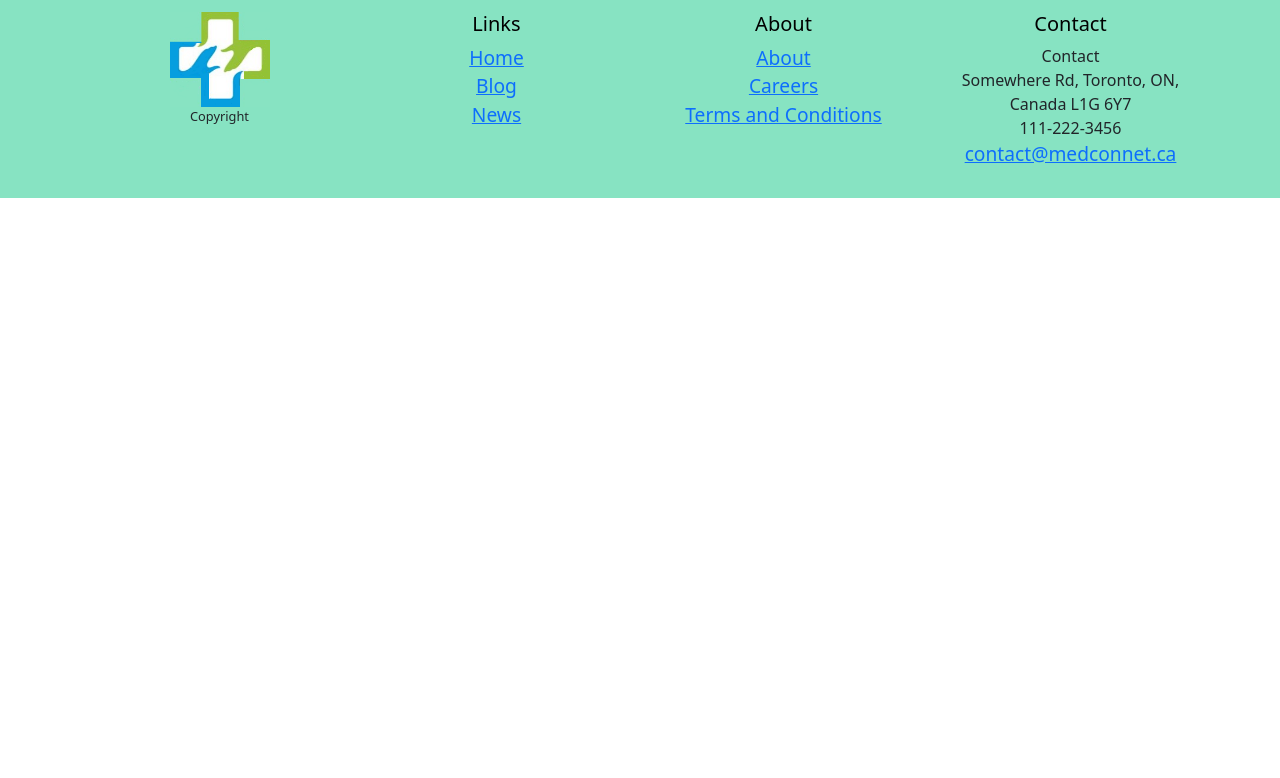
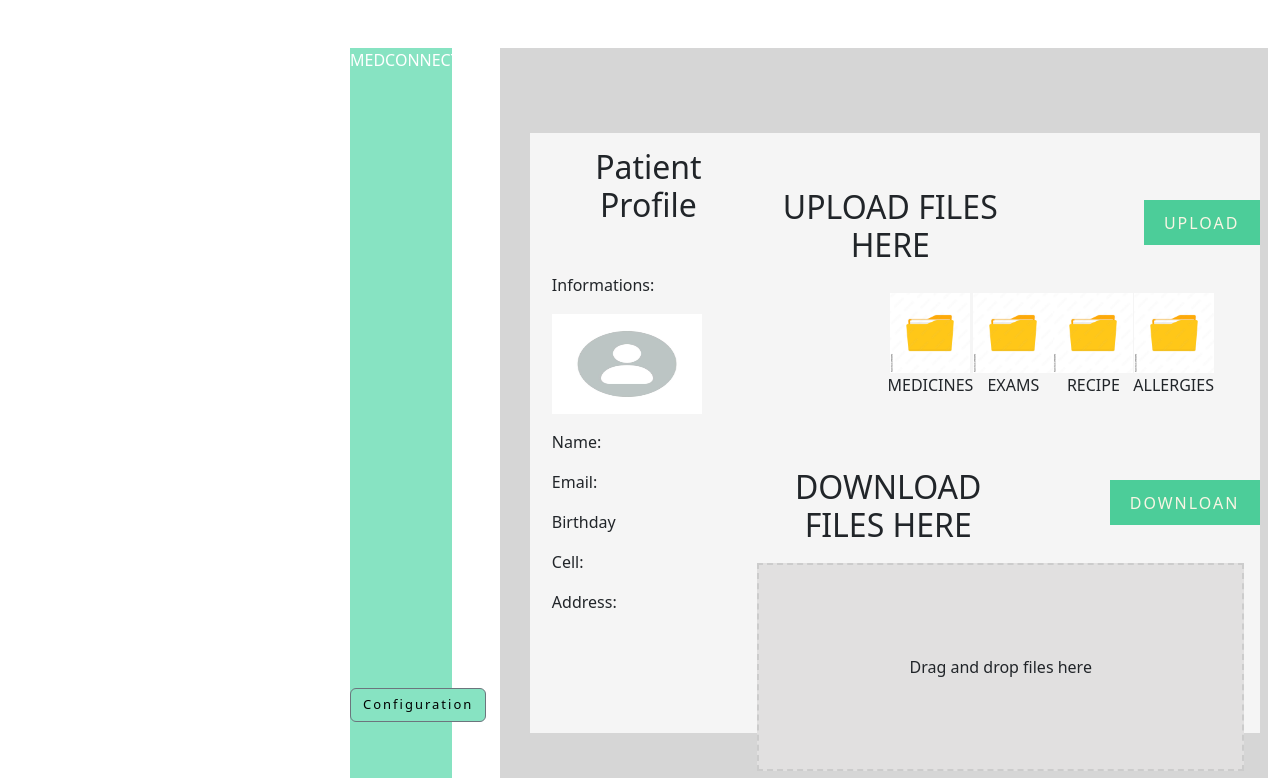
Before and after one commit to COMP231001team3/COMP231_Sec.001_W2024_Team3_MedConnect, a React (Create React App) app in the folder client/: page /MyFiles in a window 1280 px wide. Shown: the part 602-1380 px from the top of the page. Before the commit the page ends 800 px from the top, so only its background shows below. Built offline with nearby package versions, Linux system fonts and the light colour scheme.

Commit message:
update front-end

```diff
--- a/client/src/App.js
+++ b/client/src/App.js
@@ -18,6 +18,7 @@ import DoctorProfileForUser from './components/doctorProfileForUser.jsx';
 import Logout from './components/logout.jsx';
 //import ReceptionistProfile from './components/receptionistProfile.jsx';
 //import DoctorProfile from './components/doctorProfile.jsx';
+import UploadingDownloadingFiles from './components/uploadingDownloadingFiles.jsx';
 
 
 function App() {
@@ -38,6 +39,7 @@ function App() {
           <Route path="/receptionistProfile" element={<ReceptionistProfile />} />
           <Route path="/doctorProfile" element={<DoctorProfile />} />
           <Route path="/logout" element={<Logout />} />
+          <Route path="/MyFiles" element={<UploadingDownloadingFiles />} />
         </Routes>
         <Footer/>
       </Router>
--- a/client/src/components/NavBar.jsx
+++ b/client/src/components/NavBar.jsx
@@ -1,37 +1,62 @@
-import React from 'react';
-import 'bootstrap/dist/css/bootstrap.css';
-import './NavBar.css';
-import logo from './logo.png'
+import React from "react";
+import "bootstrap/dist/css/bootstrap.css";
+import "./NavBar.css";
+import logo from "./logo.png";
 
-
-{/*the navagation bar of the application*/}
+{
+  /*the navagation bar of the application*/
+}
 
 function NavBar() {
   return (
     <nav className="navbar navbar-expand-lg">
       <div className="container-fluid">
         <a className="navbar-brand" href="#">
-          <img src={logo} alt="Logo" width="180" height="155" className="navImg" />
+          <img
+            src={logo}
+            alt="Logo"
+            width="180"
+            height="155"
+            className="navImg"
+          />
         </a>
-        <button className="navbar-toggler" type="button" data-bs-toggle="collapse" data-bs-target="#navbarNav" aria-controls="navbarNav" aria-expanded="false" aria-label="Toggle navigation">
+        <button
+          className="navbar-toggler"
+          type="button"
+          data-bs-toggle="collapse"
+          data-bs-target="#navbarNav"
+          aria-controls="navbarNav"
+          aria-expanded="false"
+          aria-label="Toggle navigation"
+        >
           <span className="navbar-toggler-icon"></span>
         </button>
         <div className="collapse navbar-collapse" id="navbarNav">
           <ul className="navbar-nav ms-auto">
             <li className="nav-item">
-              <a className="nav-link" href="http://localhost:3000/">Home</a>
+              <a className="nav-link" href="/">
+                Home
+              </a>
             </li>
             <li className="nav-item">
-              <a className="nav-link" href="#">Features</a>
+              <a className="nav-link" href="#">
+                Features
+              </a>
             </li>
             <li className="nav-item">
-              <a className="nav-link" href="#">Blog</a>
+              <a className="nav-link" href="#">
+                Blog
+              </a>
             </li>
             <li className="nav-item">
-              <a className="nav-link" href="#">About</a>
+              <a className="nav-link" href="#">
+                About
+              </a>
             </li>
             <li className="nav-item">
-              <a className="nav-link" href="http://localhost:3000/sign-in">Login</a>
+              <a className="nav-link" href="/sign-in">
+                Login
+              </a>
             </li>
           </ul>
         </div>
--- a/client/src/components/doctorProfile.jsx
+++ b/client/src/components/doctorProfile.jsx
@@ -1,25 +1,31 @@
-import React from 'react';
-import 'bootstrap/dist/css/bootstrap.css';
-import './patientProfile.css';
-import profileImage from './profile.jpg';
+import React from "react";
+import "bootstrap/dist/css/bootstrap.css";
+import "./patientProfile.css";
+import profileImage from "./profile.jpg";
 
 function PatientProfile() {
   return (
-    <section className='patientProfile'>
-      <div className='bar'>
-        <p>SYSTEAM LOGO</p>
+    <section className="patientProfile">
+      <div className="bar">
+        <p>MEDCONNECT</p>
         <button className="btn btn-secondary">Configuration</button>
       </div>
-      <div className='containerProfile'>
-        <div className='profile'>
+      <div className="containerProfile">
+        <div className="profile">
           <h2>Doctor Profile</h2>
-          <div className='patientInf'>
+          <div className="patientInf">
             <p>Informations:</p>
-            <img src={profileImage} alt="Profile image" width="150" height="100" className="d-inline-block align-text-top mb-3" />
+            <img
+              src={profileImage}
+              alt="Profile image"
+              width="150"
+              height="100"
+              className="d-inline-block align-text-top mb-3"
+            />
             <p>Name:</p>
             <p>Email:</p>
           </div>
-          <div className='options'>
+          <div className="options">
             <button className="btn">View and Edit Profile</button>
             <button className="btn">Calendar</button>
             <button className="btn">Appointments History</button>
--- a/client/src/components/doctorProfileForUser.css
+++ b/client/src/components/doctorProfileForUser.css
@@ -1,4 +1,4 @@
-.doctorprofileTitle h3{
+.doctorprofileTitle h1{
   height: 90px;
   width: 100%;
   margin-top: 70px;
@@ -13,8 +13,8 @@
 }
 
 .doctorprofile img{
-  width: 35%;
-  height: 75%;
+  width: 30%;
+  height: 80%;
   margin-top: 5px;
   margin-left: 60px;
 }
@@ -58,7 +58,7 @@
 
 .clinicAddress {
   height: 650px;
-  width: 60%;
+  width: 30%;
   margin-left: 400px;
 
 }
@@ -74,7 +74,7 @@
  }
 
  .clinicAddress button{
-  margin-right: 900px;
+  margin-right: 300px;
  }
 
  .reviews{
@@ -110,3 +110,8 @@
  margin-top: 130px;
  font-size: 1.2rem;
 }
+
+.bookApp{
+  display: flex;
+  margin-top: 100px;
+}
--- a/client/src/components/doctorProfileForUser.jsx
+++ b/client/src/components/doctorProfileForUser.jsx
@@ -1,51 +1,66 @@
-import React from 'react';
-import 'bootstrap/dist/css/bootstrap.css';
-import './doctorProfileForUser.css'
-import profileImage from './profile.jpg';
-
-
-{/* Here the patien can see the doctor profile infortion.
-Stry#3: As a user, I can see doctor profile, so that I can see his/her information, availability and book an appointment*/}
-
+import React, { useState } from "react";
+import "bootstrap/dist/css/bootstrap.css";
+import "./doctorProfileForUser.css";
+import profileImage from "./profile.jpg";
+import AppointmentBooking from "./appointmentBooking.jsx";
 
 function DoctorProfileForUser() {
+  const [showCalendar, setShowCalendar] = useState(false);
+
+  const handleBookClick = () => {
+    setShowCalendar(true);
+  };
+
   return (
-      <section className='containerDoctorProfileForUser'>
-      <div className='doctorprofileTitle'><h3>Doctor profile</h3> </div>
-      <div className='doctorprofile'>
-       <img src={profileImage} alt="Profile Image"/>
+    <section className="containerDoctorProfileForUser">
+      <div className="doctorprofileTitle">
+        <h1>Doctor profile</h1>
+      </div>
+      <div className="doctorprofile">
+        <img src={profileImage} alt="Profile Image" />
         <ul>
-      <li> <h2>Doctor Name</h2></li>
+          <li>
+            <h2>Doctor Name</h2>
+          </li>
           <li> Location: </li>
-       <li>Clinic:  </li>
+          <li>Clinic: </li>
           <li>Speciality: </li>
-       <li> Experience:  </li>
+          <li> Experience: </li>
           <li>Price: </li>
         </ul>
       </div>
-      <div className='bookAppointmentTitle'><h3>Book Appointment</h3> </div>
-      <div className='bookAppointment'>
-       <p> [Provide a map her with text "see on map"]</p>
+      <div className="bookAppointmentTitle">
+        <h3>Book Appointment</h3>
       </div>
-      <div className='clinicAddress'>
+      <div className="bookAppointment">
+        <p> [Provide a map here with text "see on map"]</p>
+      </div>
+      <div className="bookApp">
+        <div className="clinicAddress">
           <ul>
-      <li> <h3>Clinic Name</h3></li>
+            <li>
+              <h3>Clinic: Get Well</h3>
+            </li>
             <li> Address:</li>
-       <li> Price per sesson: $120  </li>
+            <li> Price per session: $120 </li>
             <li> Contact 123-123:1234 </li>
           </ul>
-       <button> Book </button>
+          <button onClick={handleBookClick}> Book </button>
           <ul>
-      <li> <h3>Clinic Name</h3></li>
+            <li>
+              <h3>Clinic: Get Well</h3>
+            </li>
             <li> Address:</li>
-       <li> Price per sesson: $120  </li>
+            <li> Price per session: $120 </li>
             <li> Contact 123-123:1234 </li>
           </ul>
-       <button> Book </button>
+          <button onClick={handleBookClick}> Book </button>
         </div>
-      <div className='reviews'>
+        <div className="calendar">{showCalendar && <AppointmentBooking />}</div>
+      </div>
+      <div className="reviews">
         <h3>Reviews</h3>
-      <img src={profileImage } alt="picture"/>
+        <img src={profileImage} alt="picture" />
         <ul>
           <li>Jessica Alba</li>
           <li>July 3/2024</li>
--- a/client/src/components/footer.jsx
+++ b/client/src/components/footer.jsx
@@ -1,10 +1,11 @@
-import React from 'react';
-import 'bootstrap/dist/css/bootstrap.css';
-import './footer.css';
-import logo from './logo.png'
+import React from "react";
+import "bootstrap/dist/css/bootstrap.css";
+import "./footer.css";
+import logo from "./logo.png";
 
-
-{/*the footer of the application*/}
+{
+  /*the footer of the application*/
+}
 
 function Footer() {
   return (
@@ -13,33 +14,62 @@ function Footer() {
         <div className="row">
           <div className="col-md-3">
             <div className="footerImg">
-              <img src={logo} alt="Logo" width="115" height="95"/>
+              <img src={logo} alt="Logo" width="115" height="95" />
               <p className="text-gray">Copyright</p>
             </div>
           </div>
           <div className="col-md-3">
             <h5 className="text-black">Links</h5>
             <ul className="list-unstyled">
-              <li><a className="text-gray" href="http://localhost:3000/">Home</a></li>
-              <li><a className="text-gray" href="#">Blog</a></li>
-              <li><a className="text-gray" href="#">News</a></li>
+              <li>
+                <a className="text-gray" href="/">
+                  Home
+                </a>
+              </li>
+              <li>
+                <a className="text-gray" href="/">
+                  Blog
+                </a>
+              </li>
+              <li>
+                <a className="text-gray" href="/">
+                  News
+                </a>
+              </li>
             </ul>
           </div>
           <div className="col-md-3">
             <h5 className="text-black">About</h5>
             <ul className="list-unstyled">
-              <li><a className="text-gray" href="#">About</a></li>
-              <li><a className="text-gray" href="#">Careers</a></li>
-              <li><a className="text-gray" href="#">Terms and Conditions</a></li>
+              <li>
+                <a className="text-gray" href="#">
+                  About
+                </a>
+              </li>
+              <li>
+                <a className="text-gray" href="#">
+                  Careers
+                </a>
+              </li>
+              <li>
+                <a className="text-gray" href="#">
+                  Terms and Conditions
+                </a>
+              </li>
             </ul>
           </div>
           <div className="col-md-3">
             <h5 className="text-black">Contact</h5>
             <p className="text-gray">
-              Contact<br />
-              Somewhere Rd, Toronto, ON, Canada L1G 6Y7<br />
-              111-222-3456<br />
-              <a href="mailto:contact@medconnet.ca" className="text-gray">contact@medconnet.ca</a>
+              Contact
+              <br />
+              Somewhere Rd, Toronto, ON, Canada L1G 6Y7
+              <br />
+              111-222-3456
+              <br />
+              <a href="mailto:contact@medconnet.ca" className="text-gray">
+                contact@medconnet.ca
+              </a>
             </p>
           </div>
         </div>
--- a/client/src/components/homePage.css
+++ b/client/src/components/homePage.css
@@ -23,7 +23,7 @@
   height: 0;
   border-top: 10px solid transparent;
   border-bottom: 10px solid transparent;
-  border-right: 15px solid gray;
+  border-right: 15px solid white;
   background-color: transparent;
   cursor: pointer;
   padding: 0;
@@ -42,7 +42,7 @@
   height: 0;
   border-top: 10px solid transparent;
   border-bottom: 10px solid transparent;
-  border-left: 15px solid gray;
+  border-left: 15px solid white;
   background-color: transparent;
   cursor: pointer;
   padding: 0;
@@ -87,5 +87,21 @@
 }
 
 .row4 p{
-  margin-top: 20px;
+  margin-top: 30px;
 }
+
+.homePageThreelslides {
+  position: relative;
+  width: 100%;
+  height: 350px;
+  background-size: cover;
+  background-position: center;
+  overflow: hidden;
+}
+
+.homePageThreelslides .textThreeslide {
+  position: absolute;
+  bottom: 20px;
+  left: 20px;
+  color: white;
+}
--- a/client/src/components/receptionistProfile.jsx
+++ b/client/src/components/receptionistProfile.jsx
@@ -1,25 +1,31 @@
-import React from 'react';
-import 'bootstrap/dist/css/bootstrap.css';
-import './patientProfile.css';
-import profileImage from './profile.jpg';
+import React from "react";
+import "bootstrap/dist/css/bootstrap.css";
+import "./patientProfile.css";
+import profileImage from "./profile.jpg";
 
 function ReceptionistProfile() {
   return (
-    <section className='patientProfile'>
-      <div className='bar'>
-        <p>SYSTEAM LOGO</p>
+    <section className="patientProfile">
+      <div className="bar">
+        <p>MEDCONNECT</p>
         <button className="btn btn-secondary">Configuration</button>
       </div>
-      <div className='containerProfile'>
-        <div className='profile'>
+      <div className="containerProfile">
+        <div className="profile">
           <h2>Receptionist Profile</h2>
-          <div className='patientInf'>
+          <div className="patientInf">
             <p>Informations:</p>
-            <img src={profileImage} alt="Profile image" width="150" height="100" className="d-inline-block align-text-top mb-3" />
+            <img
+              src={profileImage}
+              alt="Profile image"
+              width="150"
+              height="100"
+              className="d-inline-block align-text-top mb-3"
+            />
             <p>Name:</p>
             <p>Email:</p>
           </div>
-          <div className='options'>
+          <div className="options">
             <button className="btn">View and Edit Profile</button>
             <button className="btn">Calendar</button>
             <button className="btn">Appointments History</button>
--- /dev/null
+++ b/client/src/components/uploadingDownloadingFiles.css
@@ -0,0 +1,131 @@
+.patienProfile{
+  display: flex;
+  margin-top: 70px;
+  margin-bottom: 70px;
+  height: 700px;
+}
+
+.bar{
+ width: 8%;
+ height: 800px;
+ background-color: #87E3C2;
+ margin-left: 350px;
+ margin-top: 50px;
+ margin-bottom: 90px ;
+}
+
+.bar p{
+  color: white;
+ }
+
+ .bar button{
+  background-color: #87E3C2;
+  color: black;
+  margin-top: 600px;
+  font-size: small;
+ }
+
+.containerProfile{
+ background-color: rgb(214, 214, 214);
+ display: flex;
+ width: 60%;
+ height: 800px;
+ margin-left: 500px;
+ margin-top: -890px;
+ margin-bottom: 70px ;
+}
+
+
+.profile{
+ width: 95%;
+ height: 600px;
+ background-color:whitesmoke;
+ margin-left: 30px;
+ margin-top: 85px;
+ display: flex;
+}
+.profile h2{
+ margin-left: 35px;
+ margin-top: 15px;
+ font-weight: normal;
+ display: flex;
+}
+.patientInf{
+ margin-left: 115px;
+ margin-top: 140px;
+ margin-left: -180px;
+ margin-right: 40px;
+ text-align: left;
+}
+
+.options {
+ display: flex;
+ flex-wrap: wrap;
+ justify-content: space-between;
+ width: 650px;
+ height: 500px;
+ margin-left: 170px;
+ margin-top: 85px;
+}
+
+.options button {
+  flex-basis: 48%;
+  margin-bottom: 10px;
+  color: black ;
+  background-color: white;
+  margin-left: 5px;
+  border: 2px solid white;
+  transition: border-color 0.3s;
+}
+
+.options button:hover {
+  border-color: green;
+}
+
+.uploading {
+  display: flex;
+  flex-direction: column;
+  align-items: center;
+}
+
+ .uploadHeader {
+  display: flex;
+  align-items: center;
+  margin-top: 40px;
+}
+
+.uploadHeader h2 {
+  margin-right: 140px;
+}
+
+ .folderContainer {
+  display: flex;
+  flex-wrap: wrap;
+  justify-content: space-between;
+  margin-top: 20px;
+  margin-right: 20px;
+  margin-left: 120px;
+}
+
+.downloading {
+  margin-top: 40px;
+  display: flex;
+  align-items: center;
+}
+
+.downloading h2{
+  margin-right: 110px;
+}
+
+
+.dragDropArea {
+  border: 2px dashed #ccc;
+  padding: 90px 150px;
+  text-align: center;
+  margin-top: 10px;
+  background-color: rgb(225, 224, 224);
+}
+
+.dragDropArea p {
+  margin: 0;
+}
--- /dev/null
+++ b/client/src/components/uploadingDownloadingFiles.jsx
@@ -0,0 +1,69 @@
+import React from "react";
+import "bootstrap/dist/css/bootstrap.css";
+import "./uploadingDownloadingFiles.css";
+import profileImage from "./profile.jpg";
+import folder from "./folder.jpg";
+
+function UploadingDownloadingFiles() {
+  return (
+    <section className="patientProfile">
+      <div className="bar">
+        <p>MEDCONNECT</p>
+        <button className="btn btn-secondary">Configuration</button>
+      </div>
+      <div className="containerProfile">
+        <div className="profile">
+          <h2>Patient Profile</h2>
+          <div className="patientInf">
+            <p>Informations:</p>
+            <img
+              src={profileImage}
+              alt="Profile image"
+              width="150"
+              height="100"
+              className="d-inline-block align-text-top mb-3"
+            />
+            <p>Name:</p>
+            <p>Email:</p>
+            <p>Birthday</p>
+            <p>Cell:</p>
+            <p>Address:</p>
+          </div>
+          <div className="uploading">
+            <div className="uploadHeader">
+              <h2>UPLOAD FILES HERE</h2>
+              <button>UPLOAD</button>
+            </div>
+            <div className="folderContainer">
+              <div>
+                <img src={folder} alt="MEDICINES" width="80px" height="80" />
+                <p>MEDICINES</p>
+              </div>
+              <div>
+                <img src={folder} alt="EXAMS" width="80px" height="80" />
+                <p>EXAMS</p>
+              </div>
+              <div>
+                <img src={folder} alt="RECIPE" width="80px" height="80" />
+                <p>RECIPE</p>
+              </div>
+              <div>
+                <img src={folder} alt="ALLERGIES" width="80px" height="80" />
+                <p>ALLERGIES</p>
+              </div>
+            </div>
+            <div className="downloading">
+              <h2>DOWNLOAD FILES HERE</h2>
+              <button>DOWNLOAN</button>
+            </div>
+            <div className="dragDropArea">
+              <p>Drag and drop files here</p>
+            </div>
+          </div>
+        </div>
+      </div>
+    </section>
+  );
+}
+
+export default UploadingDownloadingFiles;
```
Also changed, not shown: client/src/components/homePage.jsx (+108 -29 lines), client/src/components/patientProfile.jsx (+32 -27 lines), client/src/components/folder.jpg (added). Lines whose indentation alone changed are shown as unchanged.
